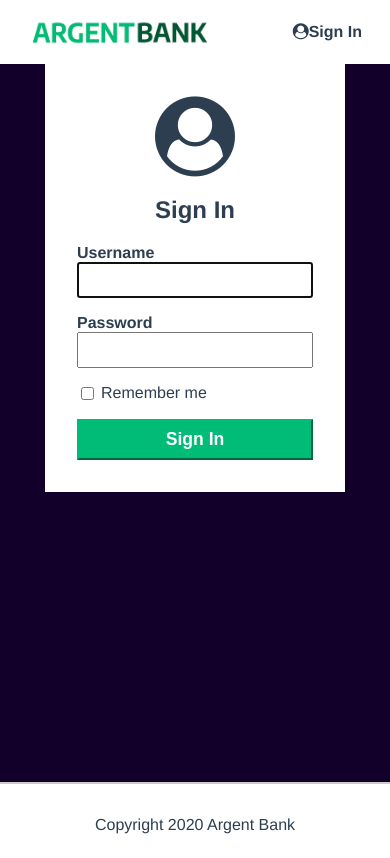
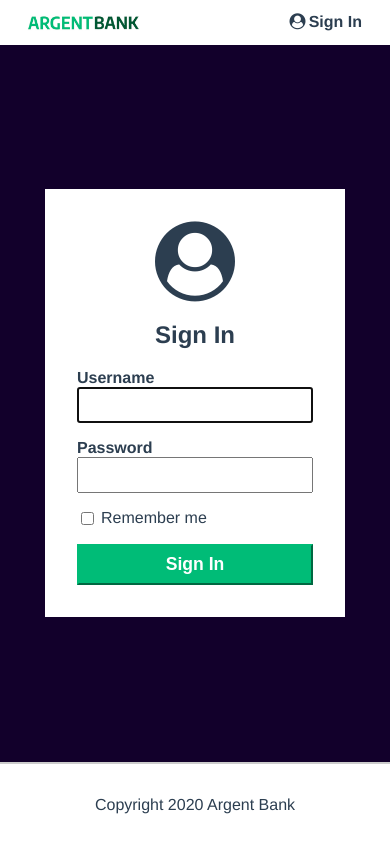
Before and after one commit to Stephan075/FolioStephan_13_15052021, a React (Create React App) app: page /login in a window 390 px wide. Built offline with nearby package versions, Linux system fonts and the light colour scheme.

Commit message:
edit css

```diff
--- a/src/components/Header/Header.js
+++ b/src/components/Header/Header.js
@@ -21,11 +21,11 @@ function Header({ auth, logout }) {
         />
         <h1 className="sr-only">Argent Bank</h1>
       </Link>
-      <div>
+      <div className="userInfo">
         {!auth ? (
           <Link className="main-nav-item" to="/login">
             <i className="fa fa-user-circle"></i>
-            Sign In
+            &thinsp;Sign In
           </Link>
         ) : (
           <>
--- a/src/components/Login/LoginForm.js
+++ b/src/components/Login/LoginForm.js
@@ -36,7 +36,7 @@ const LoginForm = ({ authenticate }) => {
   };
 
   return (
-    <main className="main bg-dark">
+    <main className="login-main bg-dark">
       <section className="sign-in-content">
         <i className="fa fa-user-circle sign-in-icon"></i>
         <h1>Sign In</h1>
--- a/src/index.css
+++ b/src/index.css
@@ -13,15 +13,21 @@ body {
   min-height: 100vh;
 }
 
-.main {
+.main,
+.login-main{
   display: flex;
   flex: 1 1;
   justify-content: flex-start;
   align-items: center;
-  flex-direction: column;
   width: 100%;
   height: 85vh;
 }
+
+.main {
+  flex-direction: column;
+}
+
+
 
 .bg-dark {
   background-color: #12002b;
@@ -294,4 +300,13 @@ body {
   .transaction-button {
     width: 200px;
   }
+
 }
+@media (max-width: 391px) {
+  .userInfo{
+    display: flex;
+    width: 100%;
+    justify-content: flex-end;
+  }
+
+}
--- a/src/pages/Profile/Profile.jsx
+++ b/src/pages/Profile/Profile.jsx
@@ -6,7 +6,6 @@ import Userinfo from "../../components/CurrUser/Userinfo";
 import setAuthToken from "../../conf/axios-conf";
 import { setUserData } from "../../feature/user.slice";
 import callApi from "../../hooks/callApi";
-import { allAccount } from "../../mocks/content";
 
 // immer
 function Profile() {
```
